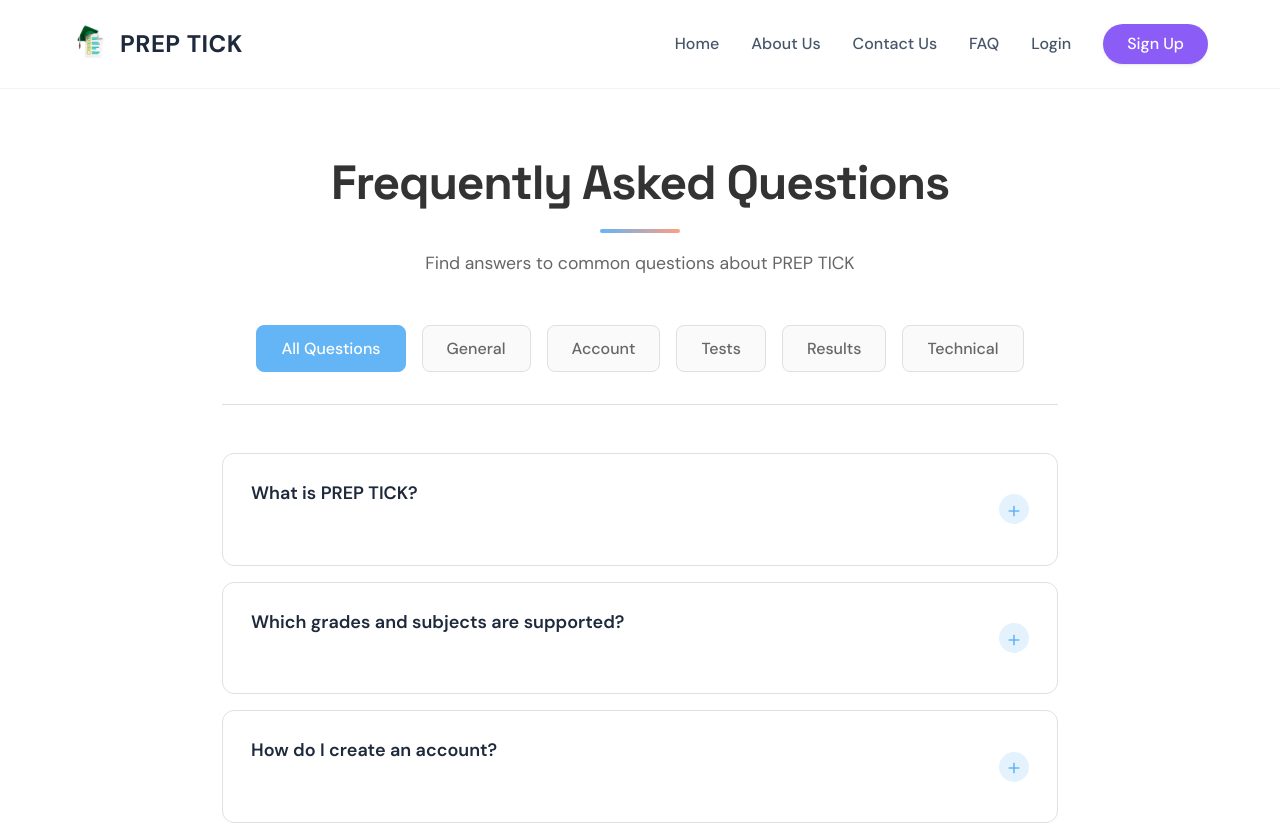
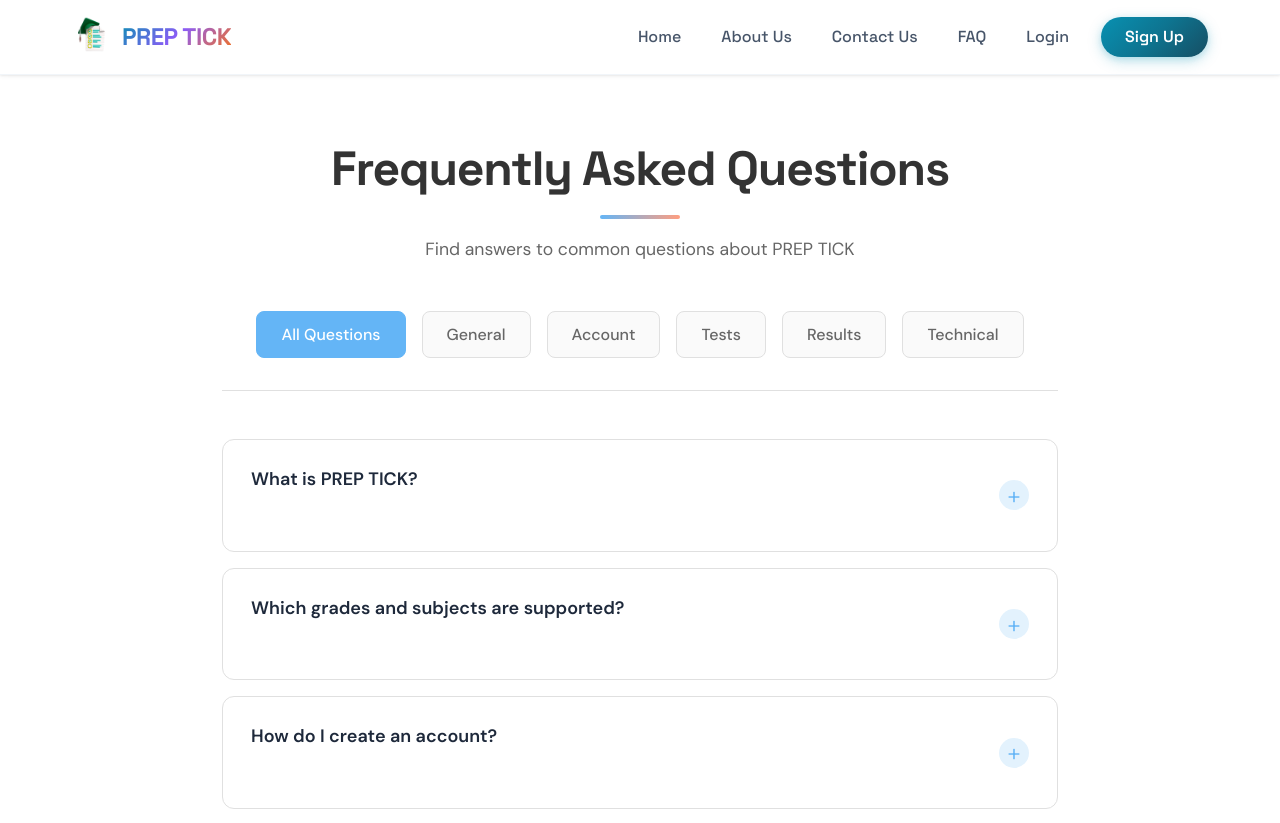
Before and after one commit to sriharsha557/preptick, a React (Vite) app: page /faq in a window 1280 px wide. Shown: the top 823 px of the page. Built offline with nearby package versions, Linux system fonts and the light colour scheme; no server answers.

Commit message:
Fix login navigation issue - use AuthContext and handle profile fetch failures gracefully

```diff
--- a/src/components/Header.css
+++ b/src/components/Header.css
@@ -1,10 +1,18 @@
+/* Header Component - Human-Crafted Design */
 .header {
   background-color: var(--color-background);
-  padding: var(--spacing-lg) 0;
+  padding: var(--spacing-md) 0;
   border-bottom: 1px solid var(--color-border-light);
   position: sticky;
   top: 0;
   z-index: var(--z-sticky);
+  backdrop-filter: blur(10px);
+  background-color: rgba(255, 255, 255, 0.95);
+  transition: box-shadow var(--transition-normal);
+}
+
+.header:hover {
+  box-shadow: var(--shadow-sm);
 }
 
 .header-container {
@@ -22,18 +30,32 @@
   gap: var(--spacing-sm);
   text-decoration: none;
   z-index: calc(var(--z-sticky) + 10);
+  transition: transform var(--transition-fast);
+}
+
+.logo:hover {
+  transform: scale(1.02);
 }
 
 .logo-image {
-  height: 40px;
+  height: 42px;
   width: auto;
+  transition: transform var(--transition-bounce);
+}
+
+.logo:hover .logo-image {
+  transform: rotate(-5deg);
 }
 
 .logo-text {
+  font-family: var(--font-display);
   font-size: var(--font-size-2xl);
   font-weight: var(--font-weight-bold);
-  color: var(--color-text-primary);
-  letter-spacing: 0.5px;
+  background: var(--gradient-hero);
+  -webkit-background-clip: text;
+  -webkit-text-fill-color: transparent;
+  background-clip: text;
+  letter-spacing: -0.5px;
 }
 
 /* Hamburger Menu Button */
@@ -42,10 +64,10 @@
   flex-direction: column;
   justify-content: center;
   align-items: center;
-  gap: 5px;
-  width: 40px;
-  height: 40px;
-  padding: 8px;
+  gap: 6px;
+  width: 44px;
+  height: 44px;
+  padding: 10px;
   background: transparent;
   border: none;
   cursor: pointer;
@@ -55,7 +77,7 @@
 }
 
 .hamburger:hover {
-  background-color: var(--color-background-tertiary);
+  background-color: var(--color-primary-subtle);
 }
 
 .hamburger:focus-visible {
@@ -65,17 +87,18 @@
 
 .hamburger-line {
   display: block;
-  width: 24px;
-  height: 2px;
+  width: 22px;
+  height: 2.5px;
   background-color: var(--color-text-primary);
-  border-radius: 2px;
+  border-radius: var(--radius-full);
   transition: all var(--transition-normal);
   transform-origin: center;
 }
 
 /* Hamburger animation to X */
 .hamburger-open .hamburger-line:nth-child(1) {
-  transform: translateY(7px) rotate(45deg);
+  transform: translateY(8.5px) rotate(45deg);
+  background-color: var(--color-primary);
 }
 
 .hamburger-open .hamburger-line:nth-child(2) {
@@ -84,52 +107,58 @@
 }
 
 .hamburger-open .hamburger-line:nth-child(3) {
-  transform: translateY(-7px) rotate(-45deg);
+  transform: translateY(-8.5px) rotate(-45deg);
+  background-color: var(--color-primary);
 }
 
 /* Navigation */
 .nav {
   display: flex;
-  gap: var(--spacing-xl);
+  gap: var(--spacing-lg);
   align-items: center;
 }
 
 .nav-link {
   text-decoration: none;
   color: var(--color-text-secondary);
+  font-family: var(--font-display);
   font-size: var(--font-size-md);
   font-weight: var(--font-weight-medium);
   transition: color var(--transition-fast), transform var(--transition-fast);
   position: relative;
-  padding: var(--spacing-xs) 0;
+  padding: var(--spacing-xs) var(--spacing-sm);
+  border-radius: var(--radius-sm);
 }
 
 .nav-link:hover {
-  color: var(--color-text-primary);
+  color: var(--color-primary);
 }
 
 .nav-link::after {
   content: '';
   position: absolute;
-  bottom: -2px;
-  left: 0;
-  width: 0;
+  bottom: -4px;
+  left: 50%;
+  transform: translateX(-50%) scaleX(0);
+  width: 100%;
   height: 2px;
-  background-color: var(--color-primary);
-  transition: width var(--transition-normal);
+  background: var(--gradient-primary);
+  border-radius: var(--radius-full);
+  transition: transform var(--transition-normal);
 }
 
 .nav-link:hover::after {
-  width: 100%;
+  transform: translateX(-50%) scaleX(0.8);
 }
 
 .nav-link-signup {
-  background-color: var(--color-accent);
+  background: var(--gradient-primary);
   color: var(--color-text-inverse) !important;
   padding: var(--spacing-sm) var(--spacing-lg);
-  border-radius: 25px;
+  border-radius: var(--radius-full);
   transition: all var(--transition-fast);
-  box-shadow: var(--shadow-sm);
+  box-shadow: var(--shadow-primary);
+  font-weight: var(--font-weight-semibold);
 }
 
 .nav-link-signup::after {
@@ -137,21 +166,21 @@
 }
 
 .nav-link-signup:hover {
-  background-color: var(--color-accent-dark);
   color: var(--color-text-inverse) !important;
   transform: translateY(-2px);
-  box-shadow: var(--shadow-md);
+  box-shadow: var(--shadow-hover);
 }
 
 .nav-link-logout {
   background-color: transparent;
-  border: 2px solid var(--color-error);
-  color: var(--color-error) !important;
+  border: 2px solid var(--color-secondary);
+  color: var(--color-secondary) !important;
   padding: var(--spacing-sm) var(--spacing-md);
-  border-radius: 25px;
+  border-radius: var(--radius-full);
   cursor: pointer;
+  font-family: var(--font-display);
   font-size: var(--font-size-md);
-  font-weight: var(--font-weight-medium);
+  font-weight: var(--font-weight-semibold);
   transition: all var(--transition-fast);
 }
 
@@ -160,9 +189,10 @@
 }
 
 .nav-link-logout:hover {
-  background-color: var(--color-error);
+  background-color: var(--color-secondary);
   color: var(--color-text-inverse) !important;
   transform: translateY(-2px);
+  box-shadow: var(--shadow-secondary);
 }
 
 /* Overlay */
@@ -170,8 +200,24 @@
   display: none;
 }
 
+/* Tablet Styles */
+@media (max-width: 1024px) {
+  .nav {
+    gap: var(--spacing-md);
+  }
+
+  .nav-link {
+    font-size: var(--font-size-sm);
+    padding: var(--spacing-xs);
+  }
+}
+
 /* Mobile Styles */
 @media (max-width: 768px) {
+  .header-container {
+    padding: 0 var(--spacing-md);
+  }
+
   .hamburger {
     display: flex;
   }
@@ -183,7 +229,8 @@
     left: 0;
     right: 0;
     bottom: 0;
-    background-color: rgba(0, 0, 0, 0.5);
+    background-color: rgba(0, 0, 0, 0.4);
+    backdrop-filter: blur(4px);
     z-index: var(--z-sticky);
     animation: fadeIn var(--transition-fast);
   }
@@ -192,16 +239,16 @@
     position: fixed;
     top: 0;
     right: -100%;
-    width: 280px;
-    max-width: 80vw;
+    width: 300px;
+    max-width: 85vw;
     height: 100vh;
     background-color: var(--color-background);
     flex-direction: column;
-    align-items: flex-start;
+    align-items: stretch;
     justify-content: flex-start;
-    padding: 5rem var(--spacing-xl) var(--spacing-xl);
+    padding: 6rem var(--spacing-xl) var(--spacing-xl);
     gap: var(--spacing-xs);
-    box-shadow: var(--shadow-xl);
+    box-shadow: var(--shadow-2xl);
     z-index: calc(var(--z-sticky) + 5);
     transition: right var(--transition-normal);
     overflow-y: auto;
@@ -213,20 +260,28 @@
 
   .nav-link {
     width: 100%;
-    padding: var(--spacing-md) 0;
+    padding: var(--spacing-md) var(--spacing-sm);
     font-size: var(--font-size-lg);
     border-bottom: 1px solid var(--color-border-light);
+    border-radius: 0;
   }
 
   .nav-link::after {
     display: none;
   }
 
+  .nav-link:hover {
+    background-color: var(--color-primary-subtle);
+    padding-left: var(--spacing-md);
+  }
+
   .nav-link-signup {
     width: 100%;
     text-align: center;
-    margin-top: var(--spacing-md);
+    margin-top: var(--spacing-lg);
     border-bottom: none;
+    border-radius: var(--radius-lg);
+    padding: var(--spacing-md);
   }
 
   .nav-link-logout {
@@ -234,21 +289,34 @@
     text-align: center;
     margin-top: var(--spacing-md);
     border-bottom: none;
+    border-radius: var(--radius-lg);
+    padding: var(--spacing-md);
   }
 }
 
 /* Animation for menu open */
 @media (max-width: 768px) {
   .nav-open .nav-link {
-    animation: slideUp var(--transition-normal) forwards;
+    animation: fadeInLeft var(--transition-normal) forwards;
     opacity: 0;
   }
 
-  .nav-open .nav-link:nth-child(1) { animation-delay: 0.05s; }
-  .nav-open .nav-link:nth-child(2) { animation-delay: 0.1s; }
-  .nav-open .nav-link:nth-child(3) { animation-delay: 0.15s; }
-  .nav-open .nav-link:nth-child(4) { animation-delay: 0.2s; }
-  .nav-open .nav-link:nth-child(5) { animation-delay: 0.25s; }
-  .nav-open .nav-link:nth-child(6) { animation-delay: 0.3s; }
-  .nav-open .nav-link:nth-child(7) { animation-delay: 0.35s; }
+  .nav-open .nav-link:nth-child(1) { animation-delay: 50ms; }
+  .nav-open .nav-link:nth-child(2) { animation-delay: 100ms; }
+  .nav-open .nav-link:nth-child(3) { animation-delay: 150ms; }
+  .nav-open .nav-link:nth-child(4) { animation-delay: 200ms; }
+  .nav-open .nav-link:nth-child(5) { animation-delay: 250ms; }
+  .nav-open .nav-link:nth-child(6) { animation-delay: 300ms; }
+  .nav-open .nav-link:nth-child(7) { animation-delay: 350ms; }
 }
+
+/* Small mobile */
+@media (max-width: 480px) {
+  .logo-text {
+    font-size: var(--font-size-xl);
+  }
+
+  .logo-image {
+    height: 36px;
+  }
+}
--- a/src/context/AuthContext.tsx
+++ b/src/context/AuthContext.tsx
@@ -46,14 +46,17 @@ export function AuthProvider({ children }: AuthProviderProps) {
     localStorage.setItem('userId', userId);
     localStorage.setItem('userEmail', email);
 
-    // Set basic user info immediately
+    // Set basic user info immediately so isAuthenticated becomes true
     setUser({
       id: userId,
       email,
     });
 
-    // Fetch full profile in background
-    refreshUser();
+    // Fetch full profile in background (don't logout on failure)
+    refreshUser().catch(err => {
+      console.error('Failed to fetch full profile, using basic info:', err);
+      // Keep the basic user info even if profile fetch fails
+    });
   };
 
   const logout = () => {
@@ -67,6 +70,8 @@ export function AuthProvider({ children }: AuthProviderProps) {
   const refreshUser = async () => {
     try {
       const userId = localStorage.getItem('userId');
+      const userEmail = localStorage.getItem('userEmail');
+
       if (!userId) {
         setUser(null);
         return;
@@ -91,8 +96,22 @@ export function AuthProvider({ children }: AuthProviderProps) {
       });
     } catch (error) {
       console.error('Failed to refresh user:', error);
-      // If token is invalid, log out
-      logout();
+
+      // Check if we have basic user info in localStorage
+      const userId = localStorage.getItem('userId');
+      const userEmail = localStorage.getItem('userEmail');
+
+      if (userId && userEmail) {
+        // Keep user logged in with basic info if we have it
+        console.log('Using basic user info from localStorage');
+        setUser({
+          id: userId,
+          email: userEmail,
+        });
+      } else {
+        // Only log out if we have no user info at all
+        logout();
+      }
     }
   };
 
--- a/src/pages/LoginPage.tsx
+++ b/src/pages/LoginPage.tsx
@@ -1,12 +1,14 @@
 import React, { useState } from 'react';
 import { Link, useNavigate } from 'react-router-dom';
 import { supabase } from '../lib/supabaseClient';
+import { useAuth } from '../context/AuthContext';
 import Header from '../components/Header';
 import Footer from '../components/Footer';
 import './AuthPages.css';
 
 const LoginPage: React.FC = () => {
   const navigate = useNavigate();
+  const { login } = useAuth();
   const [formData, setFormData] = useState({
     email: '',
     password: '',
@@ -55,11 +57,11 @@ const LoginPage: React.FC = () => {
       if (authData.session) {
         console.log('Login successful! User ID:', authData.user.id);
 
-        // Store session and token
+        // Store Supabase session
         localStorage.setItem('supabase_session', JSON.stringify(authData.session));
-        localStorage.setItem('token', authData.session.access_token);
-        localStorage.setItem('userId', authData.user.id);
-        localStorage.setItem('userEmail', authData.user.email || '');
+
+        // Use AuthContext login method to set user state
+        login(authData.session.access_token, authData.user.id, authData.user.email || '');
 
         console.log('Navigating to dashboard...');
 
```
